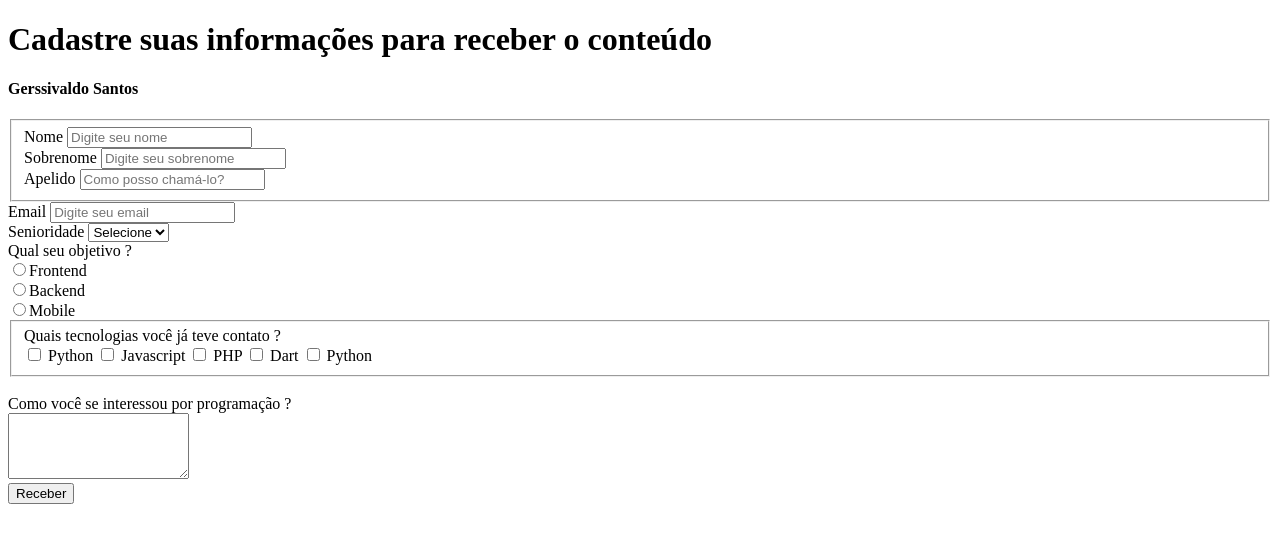
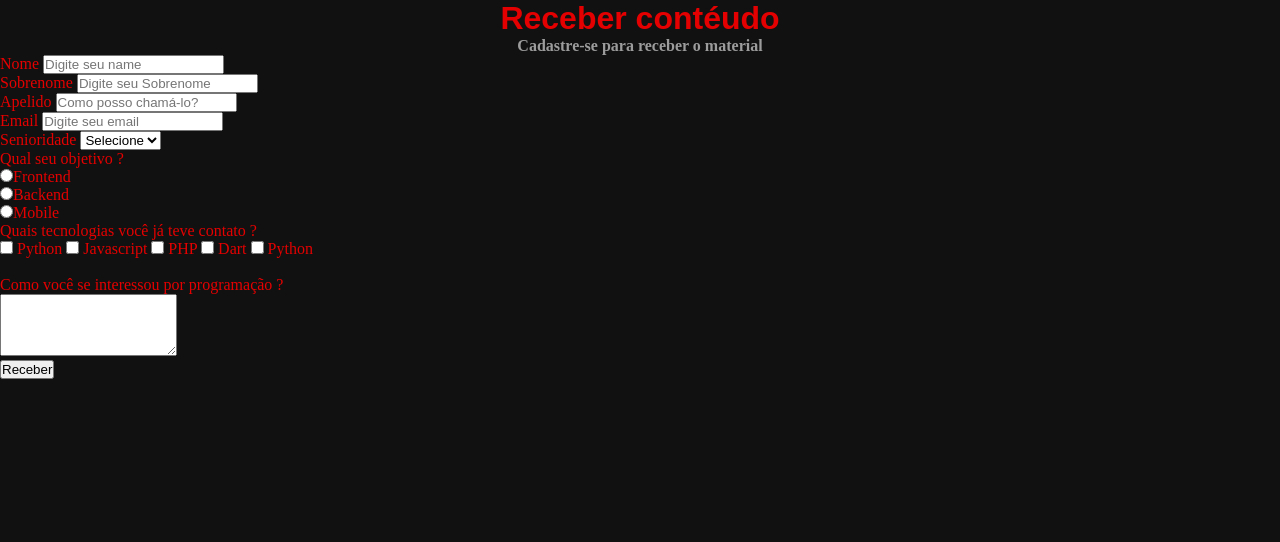
Before and after one commit to gerssivaldosantos/PureForm, a plain HTML site: page index.html in a window 1280 px wide. Drawn offline with Linux system fonts and the light colour scheme.

Commit message:
Estilizing

```diff
--- /dev/null
+++ b/index.css
@@ -0,0 +1,27 @@
+*{
+    margin:0;
+    padding:0;
+
+}
+body{
+    background-color: rgb(17, 17, 17);
+    justify-content: center;
+    color: rgb(228, 0, 0);
+    font-size: 1em;
+    font-family: 'Times New Roman', Times, serif;
+}
+#title{
+    color: rgb(228, 0, 0);
+    text-align: center;
+    font-family: Arial, Helvetica, sans-serif;
+}
+
+#subtitle{
+    color: rgb(156, 156, 156);
+    text-align: center;
+    font-family: 'Times New Roman', Times, serif;
+}
+
+fieldset{
+    border: 0ch;
+}
--- a/index.html
+++ b/index.html
@@ -4,23 +4,24 @@
         <meta charset="UTF-8" />
         <meta http-equiv="X-UA-Compatible" content="IE=edge" />
         <meta name="viewport" content="width=device-width, initial-scale=1.0" />
+        <link rel="stylesheet" type="text/css" href="index.css">
         <title>Cadastro</title>
     </head>
     <body>
         <div>
-            <h1>Cadastre suas informações para receber o conteúdo</h1>
-            <h4>Gerssivaldo Santos</h4>
+            <h1 id="title">Receber contéudo</h1>
+            <h4 id="subtitle">Cadastre-se para receber o material</h4>
         </div>
 
         <form>
             <!-- This tag create a line wrappe in elements -->
-            <fieldset>
-                <div>
+            <fieldset id="fieldset1">
+                <div id="input-name">
                     <label>Nome</label>
                     <input
-                        name="nome"
-                        id="nome"
-                        placeholder="Digite seu nome"
+                        name="name"
+                        id="name"
+                        placeholder="Digite seu name"
                         type="text"
                     />
                 </div>
@@ -29,17 +30,17 @@
                     <label>Sobrenome</label>
                     <input
                         type="text"
-                        name="sobrenome"
-                        id="sobrenome"
-                        placeholder="Digite seu sobrenome"
+                        name="longname"
+                        id="longname"
+                        placeholder="Digite seu Sobrenome"
                     />
                 </div>
                 <div>
                     <label>Apelido</label>
                     <input
                         type="text"
-                        name="apelido"
-                        id="apelido"
+                        name="nickname"
+                        id="nickname"
                         placeholder="Como posso chamá-lo?"
                     />
                 </div>
```
